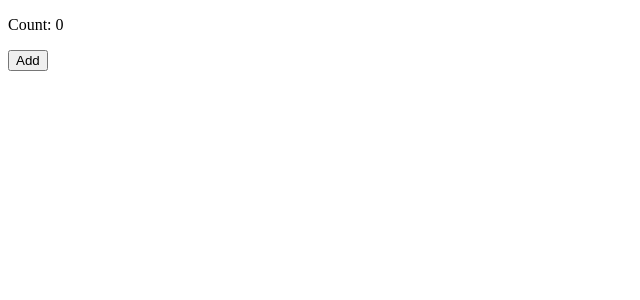
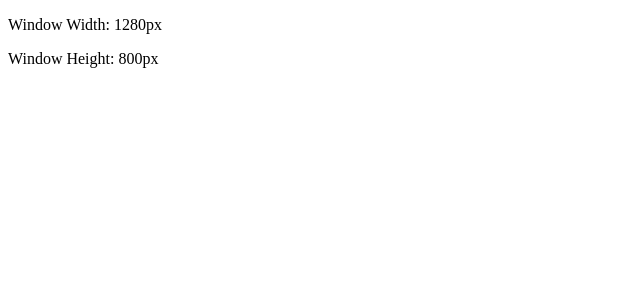
Before and after one commit to abmoh4219/my-react-app, a React (Vite) app: page / in a window 1280 px wide. Shown: the top 300 px of the page, without its empty margins (0-640 px from the left). Built offline with nearby package versions, Linux system fonts and the light colour scheme.

Commit message:
resizing the width and height using use Effect

```diff
--- a/src/useeffect/MyComponent.jsx
+++ b/src/useeffect/MyComponent.jsx
@@ -26,15 +26,32 @@
 */
 import React,{useState,useEffect} from "react";
 function  MyComponent () {
-    const [count,setCount]=useState(0);
+    const [width,setWidth]=useState(window.innerWidth);
+    const [height,setHeight]=useState(window.innerHeight);
+    useEffect(() => {
+        window.addEventListener("resize",handleResize);
+        console.log("EVENT LISTINER ADDED");
 
-    function addCount(){
-        setCount(c => count+1);
+        return() => {
+            window.removeEventListener("resize",handleResize);
+            console.log("EVENT LISTINER REMOVED");
+
+        }
+
+    },[]);
+
+    useEffect(() => {
+        document.title=`size: ${width} x ${height}`
+    },[width,height]);
+
+    function handleResize(){
+        setWidth(window.innerWidth);
+        setHeight(window.innerHeight);
     }
 
     return ( <>
-        <p>Count: {count}</p>
-        <button onClick={addCount}>Add</button>
+        <p>Window Width: {width}px</p>
+        <p>Window Height: {height}px</p>
     </> );
 }
 
```
